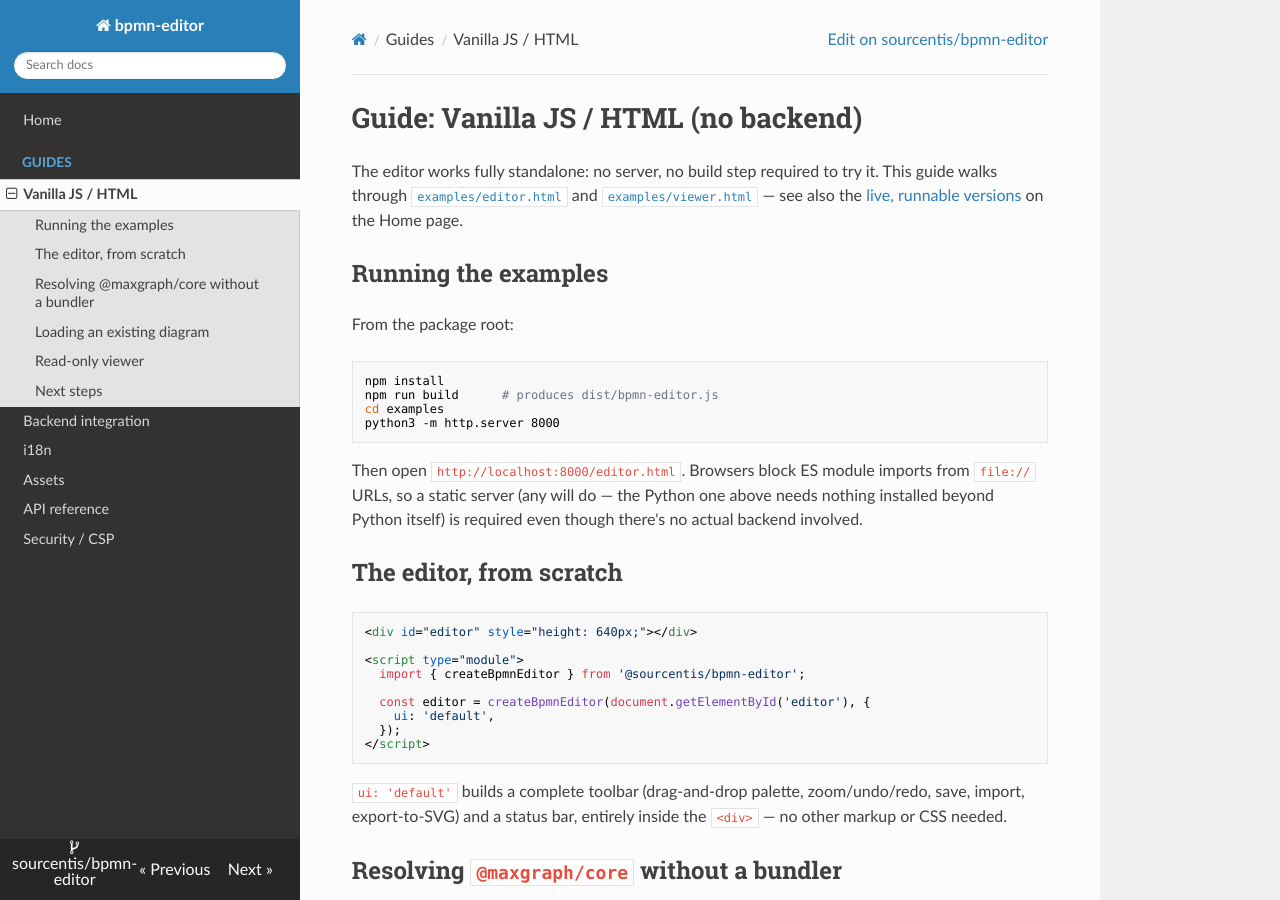
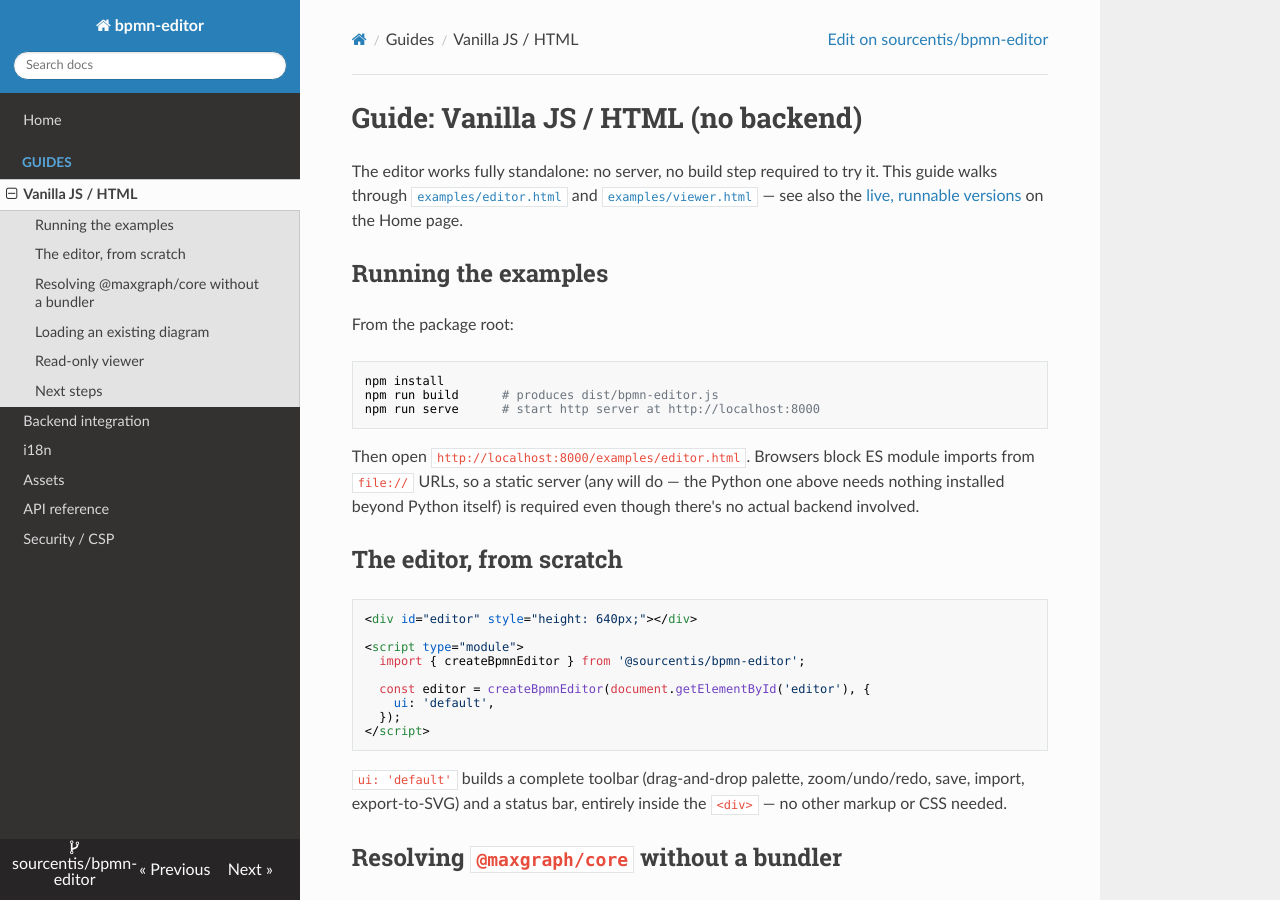
Before and after one commit to sourcentis/bpmn-editor, an MkDocs documentation site: the page built from docs/guides/vanilla-js.md, in a window 1280 px wide and 900 px high. Built offline with MkDocs 1.6.1, drawn with Linux system fonts in a browser that asks for light colours; nearby versions of some CDN libraries.

Commit message:
update doc

````diff
--- a/docs/guides/vanilla-js.md
+++ b/docs/guides/vanilla-js.md
@@ -12,11 +12,10 @@
 ```bash
 npm install
 npm run build      # produces dist/bpmn-editor.js
-cd examples
-python3 -m http.server 8000
+npm run serve      # start http server at http://localhost:8000
 ```
 
-Then open `http://localhost:8000/editor.html`. Browsers block ES module
+Then open `http://localhost:8000/examples/editor.html`. Browsers block ES module
 imports from `file://` URLs, so a static server (any will do — the Python
 one above needs nothing installed beyond Python itself) is required even
 though there's no actual backend involved.
--- a/package.json
+++ b/package.json
@@ -23,7 +23,7 @@
     "build": "tsc --noEmit && vite build",
     "typecheck": "tsc --noEmit",
     "prepublishOnly": "npm run build",
-    "start": "python3 -m http.server 8000"
+    "serve": "python3 -m http.server 8000"
   },
   "peerDependencies": {
     "@maxgraph/core": "^0.21.0"
````
